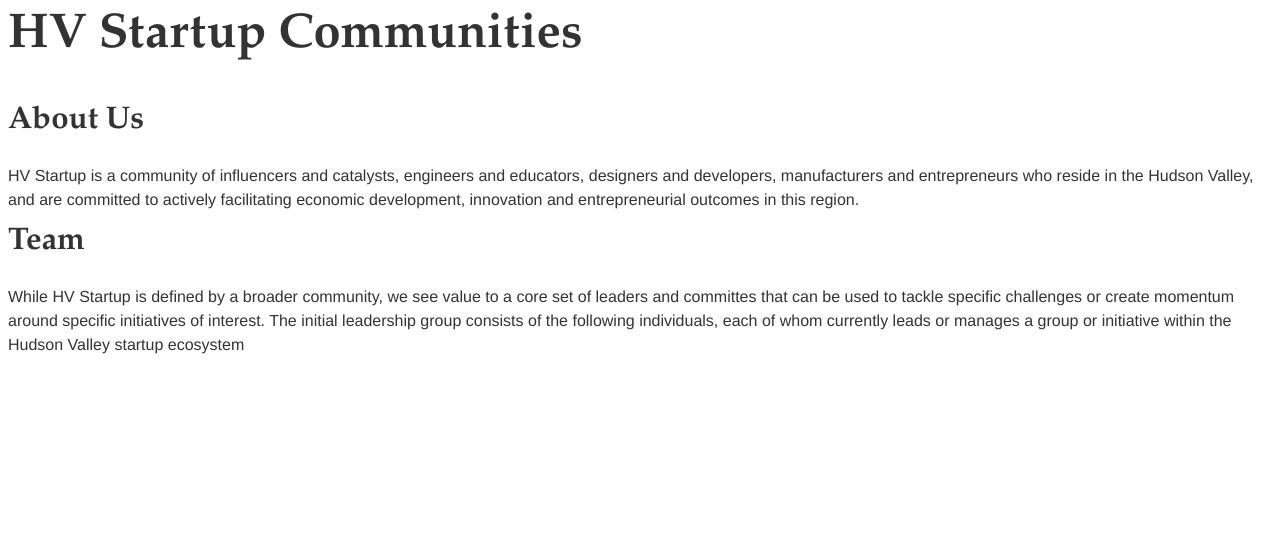
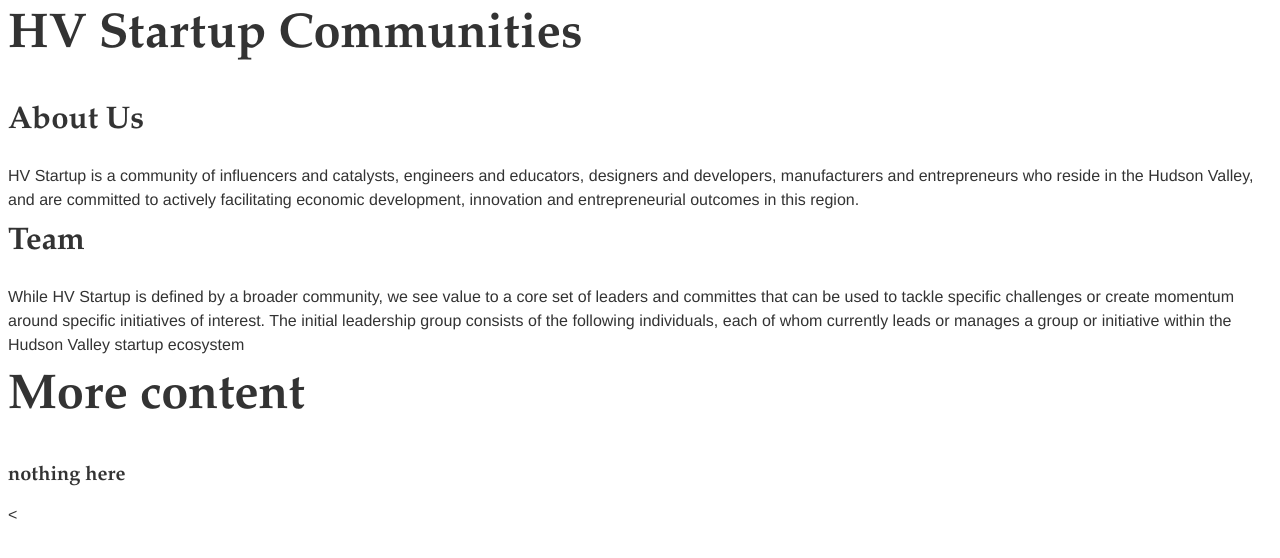
Before and after one commit to hvstartup/hvstartup.github.io, a Jekyll site: the page built from index.html, in a window 1280 px wide. Shown: the top 558 px of the page. Built offline with Jekyll 4.4.1, drawn with Linux system fonts in a browser that asks for light colours.

Commit message:
test nityas theory

```diff
--- a/_layouts/default.html
+++ b/_layouts/default.html
@@ -9,5 +9,8 @@
   </head>
   <body>
     {{ content }}
+    <h3>nothing here</h3>
+    {{ content2 }}
   </body>
+  <
 </html>
--- a/index.html
+++ b/index.html
@@ -11,3 +11,7 @@
   <h2>Team</h2>
   <p>While HV Startup is defined by a broader community, we see value to a core set of leaders and committes that can be used to tackle specific challenges or create momentum around specific initiatives of interest. The initial leadership group consists of the following individuals, each of whom currently leads or manages a group or initiative within the Hudson Valley startup ecosystem</p>
 </div>
+
+<div id=content2>
+  <h1>More content</h1>
+</div>
```
